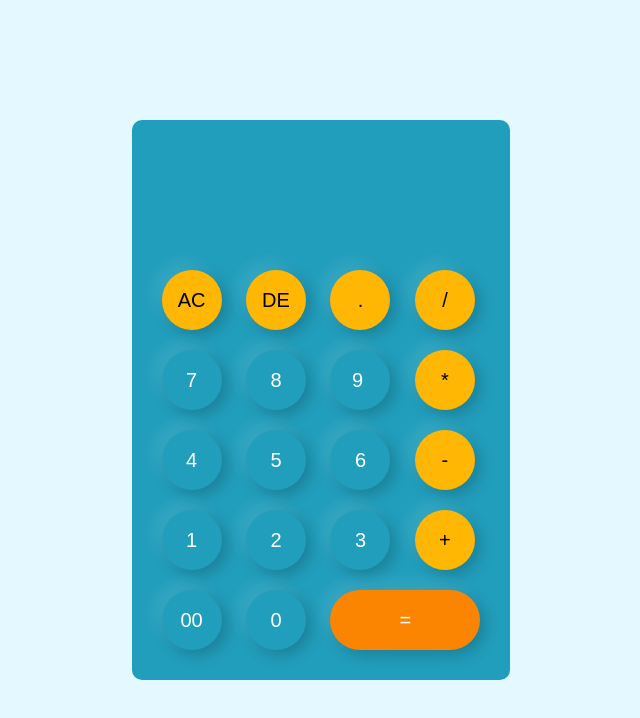
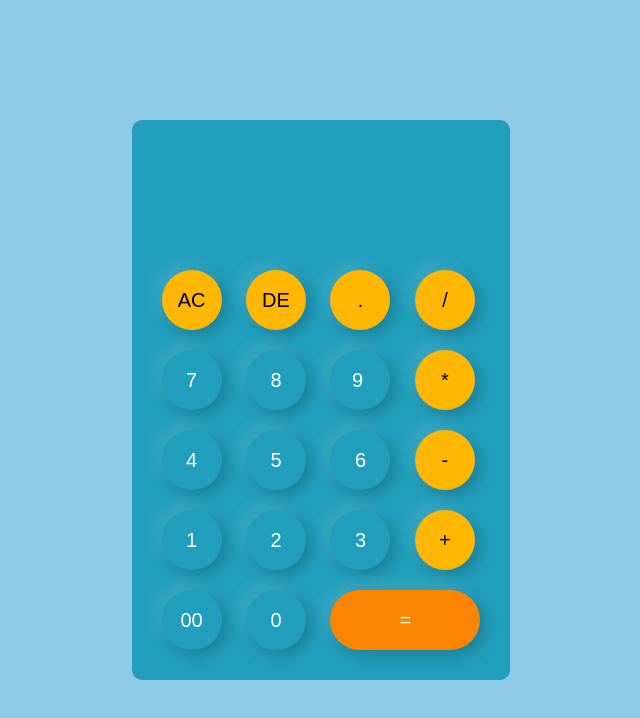
Before and after one commit to omasanetsano/Calculator, a plain HTML site: page index.html in a window 1280 px wide. Shown: the whole page, without its empty margins (319-959 px from the left). Drawn offline with Linux system fonts and the light colour scheme.

Commit message:
background color

```diff
--- a/index.css
+++ b/index.css
@@ -8,7 +8,7 @@
 .container{
   width: 100%;
   height: 100vh;
-  background:#e3f9ff;
+  background:#8ECAE6;
   display: flex;
   align-items: center;
   justify-content: center;
```
